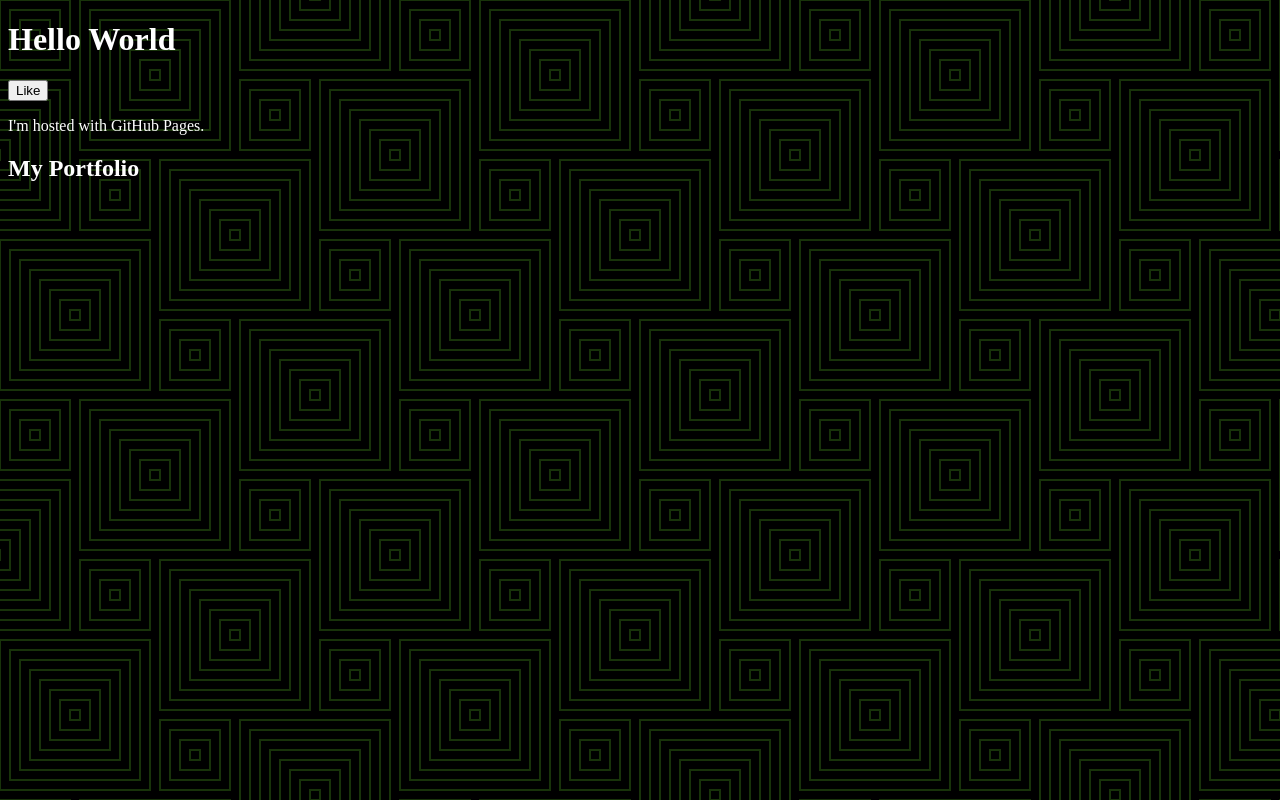
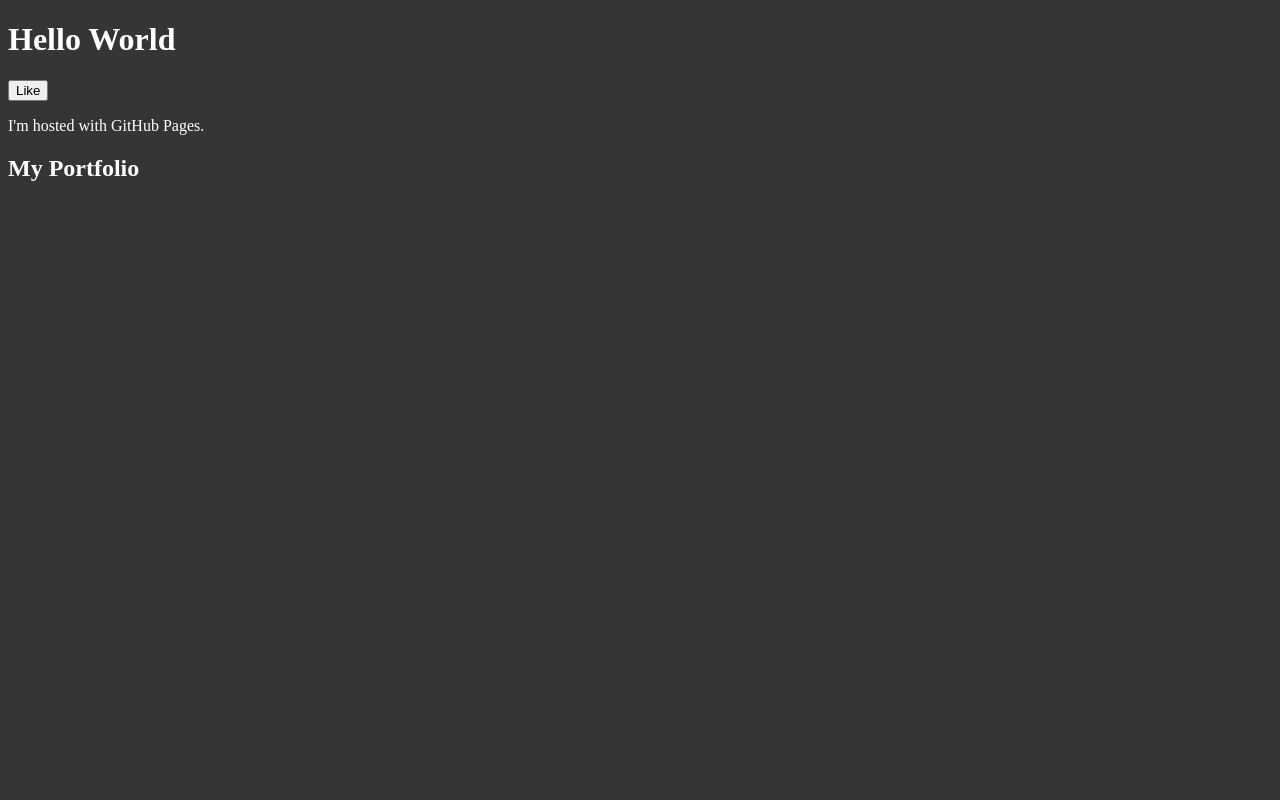
Before and after one commit to Razzberry7/Razzberry7.github.io, a plain HTML site: page index.html in a window 1280 px wide. Drawn offline with nearby package versions, Linux system fonts and the light colour scheme.

Commit message:
Update index.html

```diff
--- a/index.html
+++ b/index.html
@@ -2,8 +2,8 @@
 <html lang="en">
 <style>
 body {
-  background-image: url("../Tortoise-Shell.svg");
-  background-color: "#353535";
+
+  background-color: #353535;
 }
 </style>
 
```
